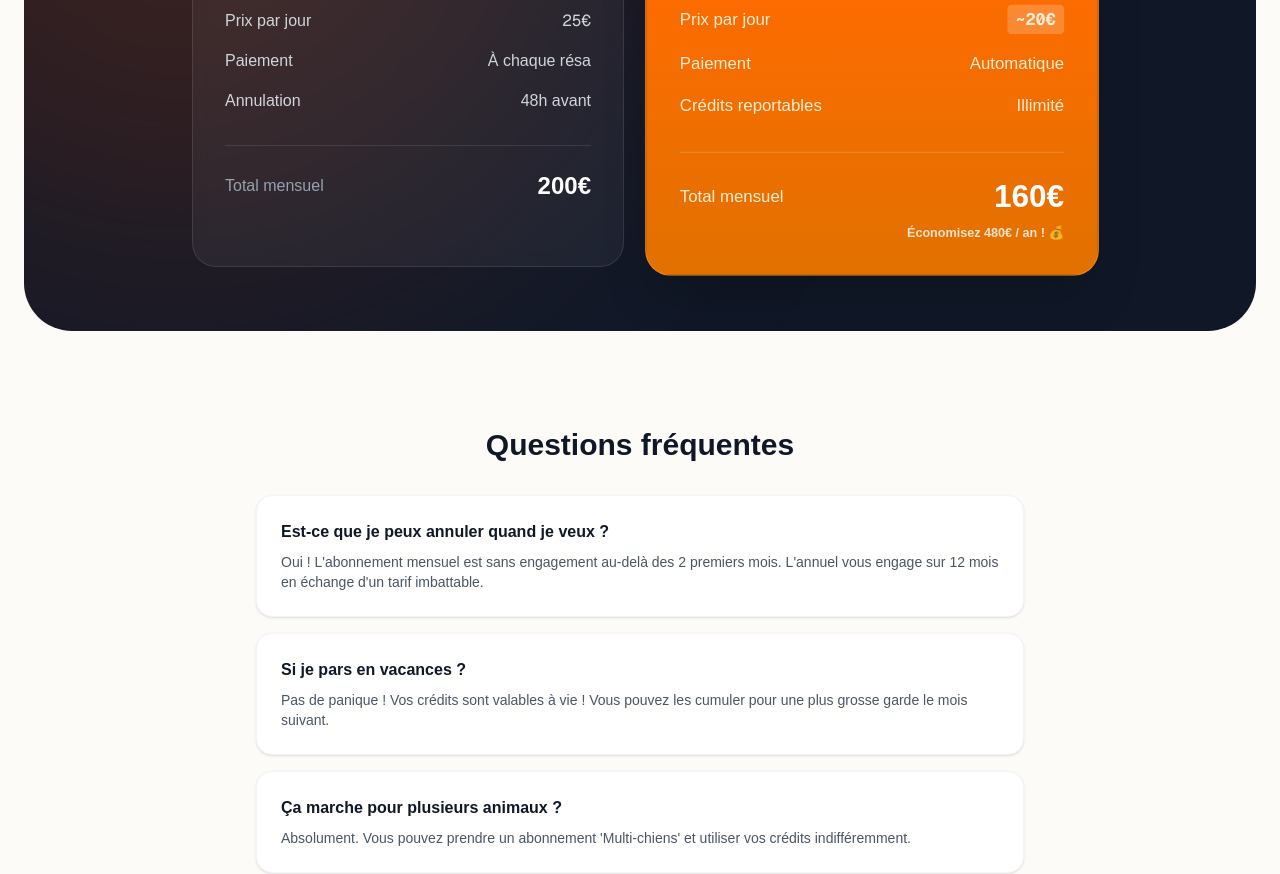
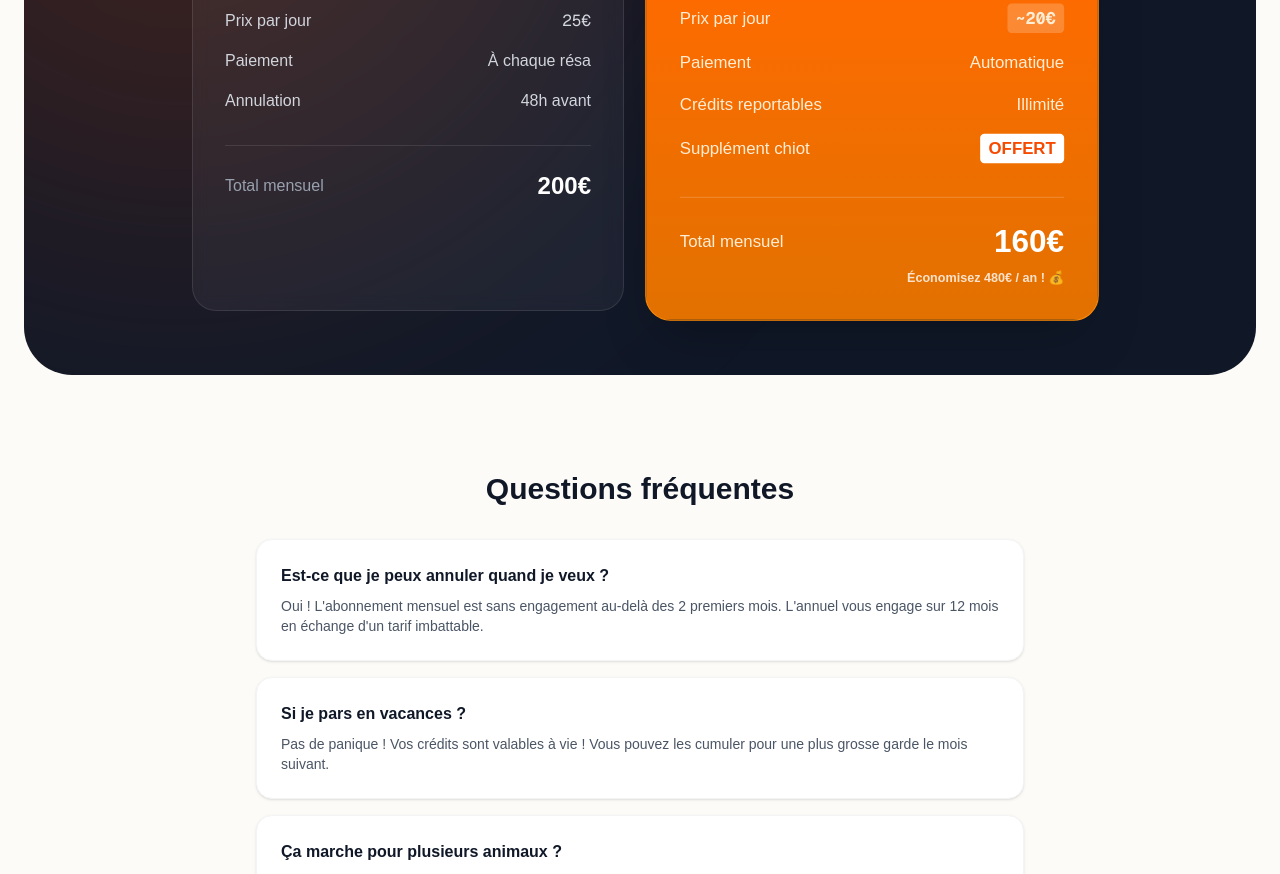
Before and after one commit to Chardema/resadog, a Next.js app: page /concept in a window 1280 px wide. Shown: the part 1180-2054 px from the top of the page. Built offline with nearby package versions, Linux system fonts and the light colour scheme; no server answers.

Commit message:
feat(subscription): add free puppy surcharge benefit to all subscription mentions

```diff
--- a/src/app/booking/page.tsx
+++ b/src/app/booking/page.tsx
@@ -936,7 +936,8 @@ export default function BookingPage() {
                                     <p className="text-xs font-bold uppercase tracking-wider text-orange-400">Bon plan</p>
                                     <h4 className="text-lg font-bold">Payer moins cher ?</h4>
                                     <p className="text-sm text-gray-300 mt-1">
-                                        Avec l'abonnement, cette réservation vous coûterait <span className="font-bold text-white">~{formatPrice(calculateTotalPrice() * 0.8)}€</span>.
+                                        Avec l'abonnement, cette réservation vous coûterait <span className="font-bold text-white">~{formatPrice(calculateTotalPrice() * 0.8)}€</span>
+                                        {pets.some(p => formData.petIds.includes(p.id) && p.age !== null && p.age < 1) && " (supplément chiot offert !)"}.
                                     </p>
                                 </div>
                                 <Link href="/subscriptions" target="_blank">
--- a/src/app/concept/page.tsx
+++ b/src/app/concept/page.tsx
@@ -151,6 +151,10 @@ export default function ConceptPage() {
                     <span>Crédits reportables</span>
                     <span>Illimité</span>
                   </div>
+                  <div className="flex justify-between items-center text-orange-100">
+                    <span>Supplément chiot</span>
+                    <span className="font-bold bg-white text-orange-600 px-2 py-0.5 rounded">OFFERT</span>
+                  </div>
                 </div>
                 <div className="pt-6 border-t border-white/20">
                   <div className="flex justify-between items-center">
--- a/src/app/page.tsx
+++ b/src/app/page.tsx
@@ -285,7 +285,7 @@ export default function Home() {
               {[
                 { icon: "🪙", title: "1 Crédit = 1 Jour", desc: "Utilisez vos crédits pour n'importe quelle prestation." },
                 { icon: "🔄", title: "Reportable", desc: "Vos crédits ont une validité illimitée." },
-                { icon: "⚡", title: "Priorité", desc: "Les membres du club sont prioritaires sur les réservations." },
+                { icon: "🐶", title: "Chiot Offert", desc: "Le supplément chiot est 100% offert pour les membres." },
                 { icon: "📉", title: "-20% Garanti", desc: "Le tarif le plus bas, toute l'année, même en vacances." }
               ].map((feature, i) => (
                 <motion.div
--- a/src/app/subscriptions/page.tsx
+++ b/src/app/subscriptions/page.tsx
@@ -233,7 +233,11 @@ export default function SubscriptionPage() {
                 </li>
                 <li className="flex items-center gap-3">
                   <span className="w-6 h-6 rounded-full bg-green-500/20 text-green-400 flex items-center justify-center font-bold">✓</span>
-                  {billingCycle === "YEARLY" ? "Engagement 12 mois" : "Engagement 2 mois min."}
+                  Supplément chiot OFFERT 🐶
+                </li>
+                <li className="flex items-center gap-3">
+                  <span className="w-6 h-6 rounded-full bg-green-500/20 text-green-400 flex items-center justify-center font-bold">✓</span>
+                  Sans engagement, annulable à tout moment
                 </li>
               </ul>
 
```
